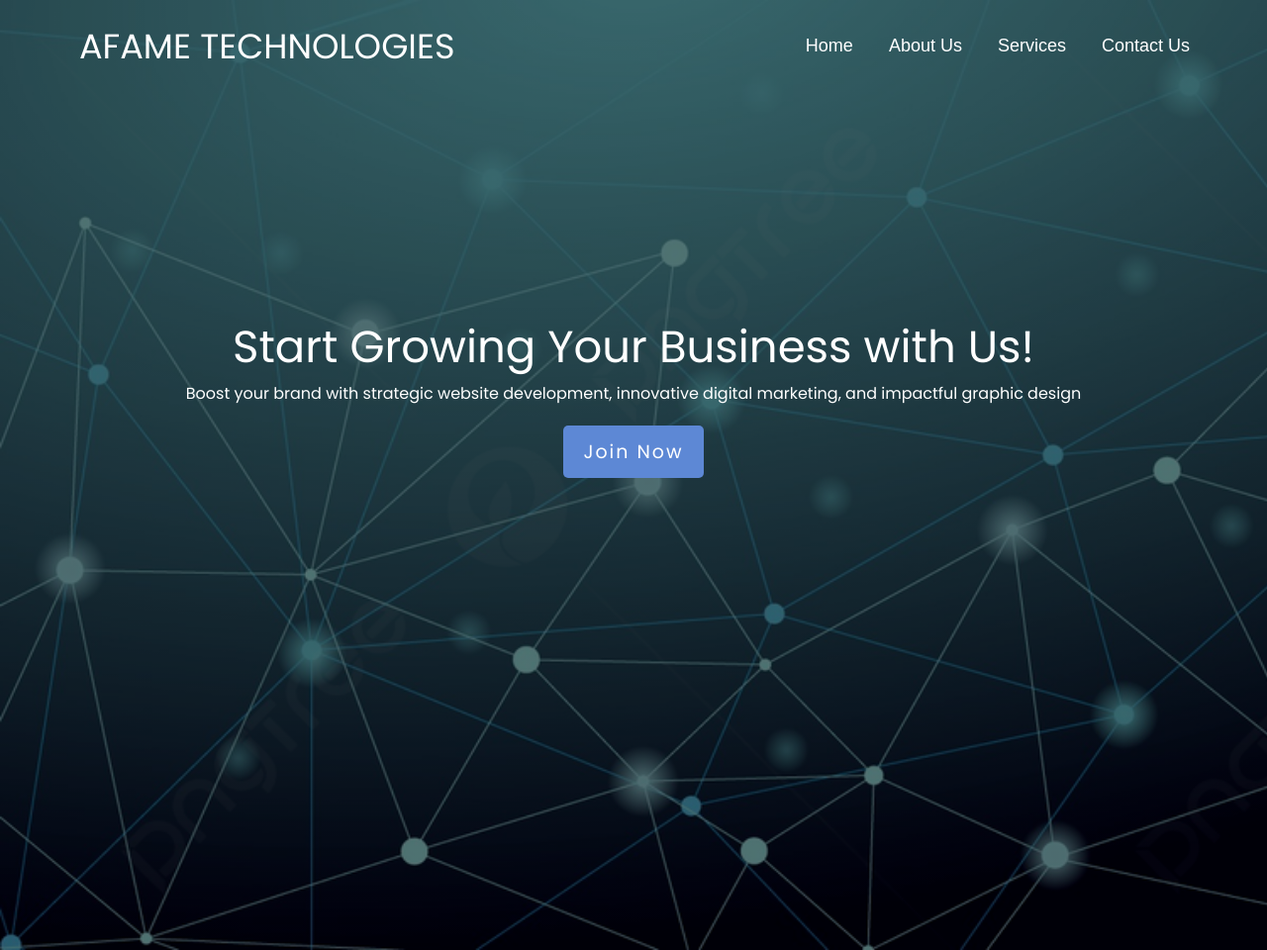
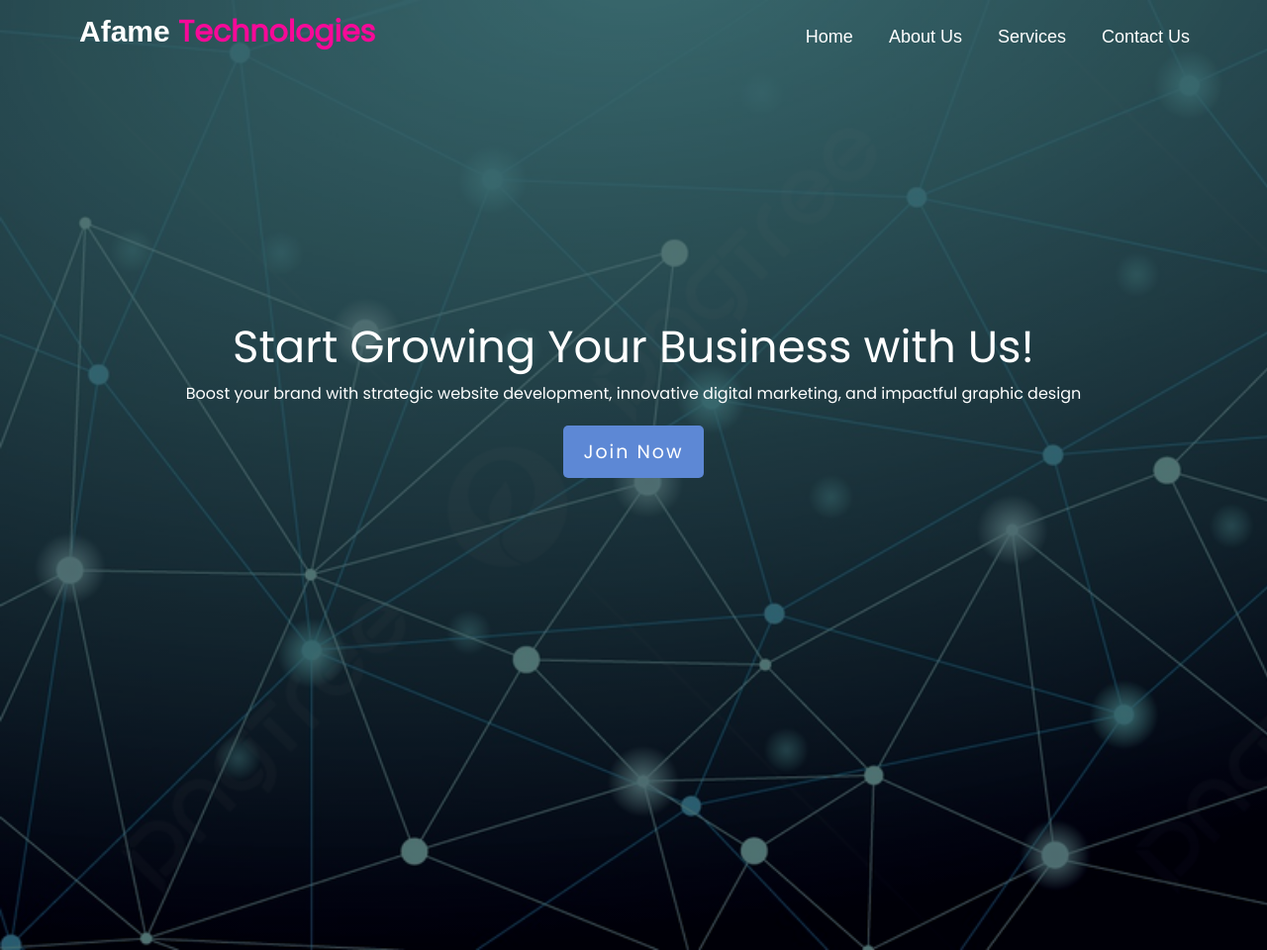
Before and after one commit to manoj120404/landing-page, a plain HTML site: page index.html in a window 1280 px wide. Shown: the top 960 px of the page at 99% size. Drawn offline with Linux system fonts and the light colour scheme.

Commit message:
Update index.html

```diff
--- a/index.html
+++ b/index.html
@@ -14,7 +14,7 @@
     <div class="container" id="home">
       <div class="row">
         <nav class="navbar">
-          <h1>AFAME TECHNOLOGIES</h1>
+          <a href="#" class="logo">Afame <span style="color: rgb(247, 9, 152);">Technologies</span></a>
           <ul>
             <li><a href="#home">Home</a></li>
             <li><a href="#about">About Us</a></li>
```
